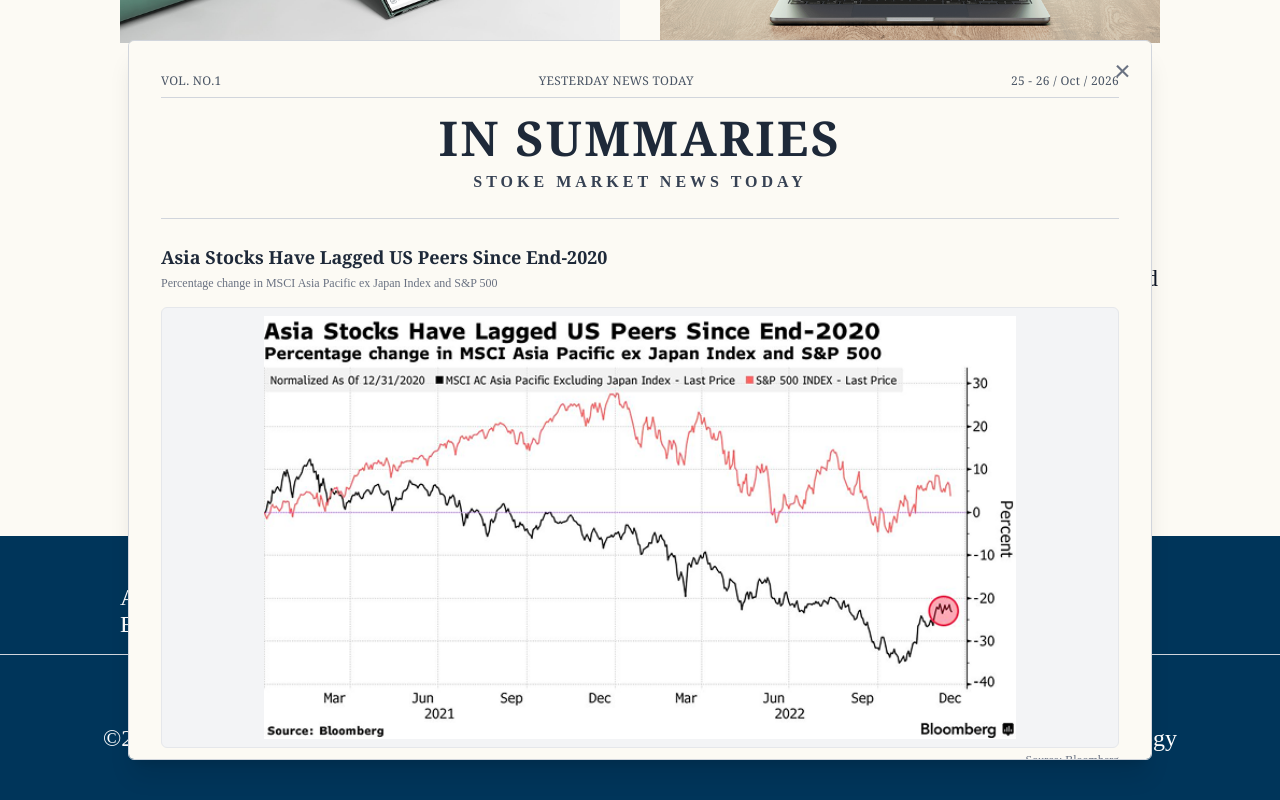
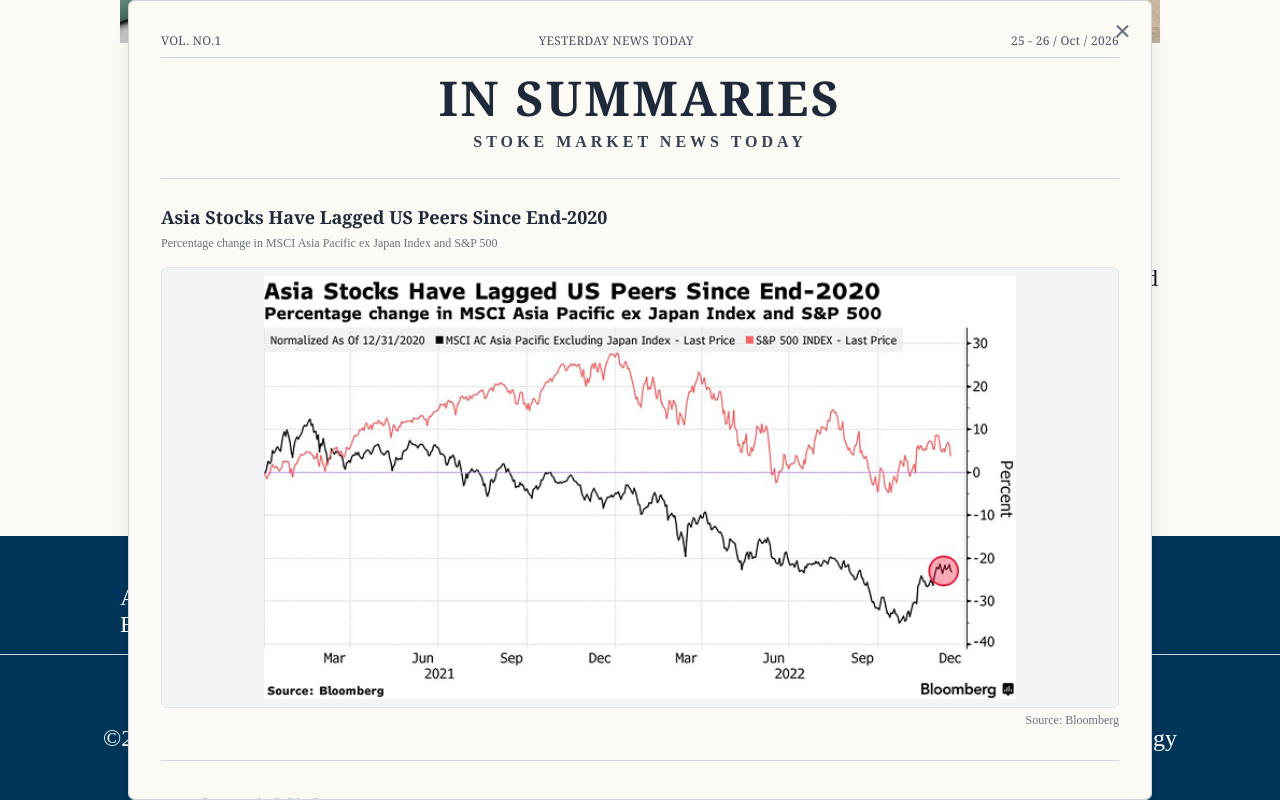
Before and after one commit to livinda-dev/tamdan-web, a Next.js app: page /explore in a window 1280 px wide. Both pictures are taken after a click on the button "SAMPLE NEWS AS .PDF". Shown: the part 1599-2399 px from the top of the page. Built offline with nearby package versions, Linux system fonts and the light colour scheme.

Commit message:
fix sample news screen

```diff
--- a/src/components/sampleNews.tsx
+++ b/src/components/sampleNews.tsx
@@ -5,7 +5,7 @@
 }) {
   return (
     <div
-      className="relative bg-[#FCFAF4] text-gray-800 max-h-[90vh] overflow-y-auto p-8 shadow-xl max-w-5xl mx-auto rounded-md border border-gray-300"
+      className="relative bg-[#FCFAF4] text-gray-800 max-h-[100vh] overflow-y-auto p-8 shadow-xl max-w-5xl mx-auto rounded-md border border-gray-300"
       onClick={(e) => e.stopPropagation()}
     >
       {/* Close Button */}
```
